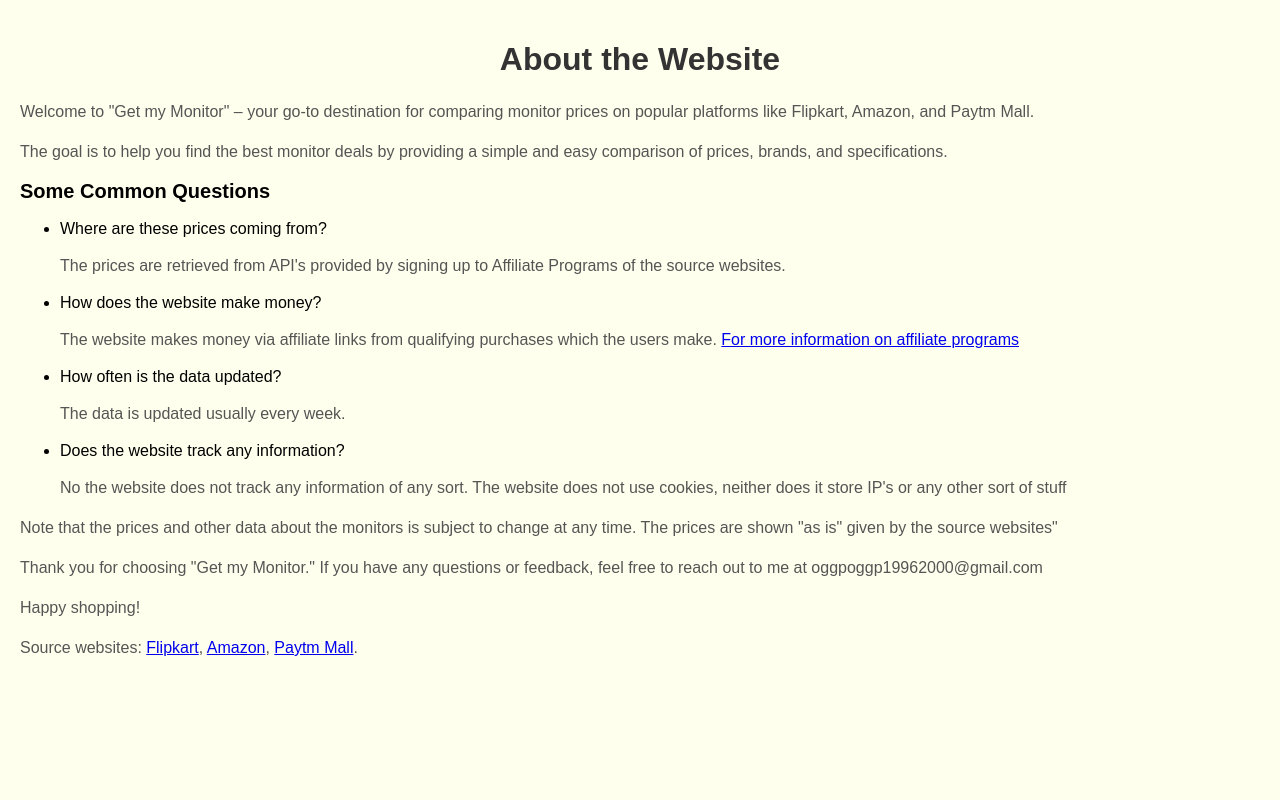
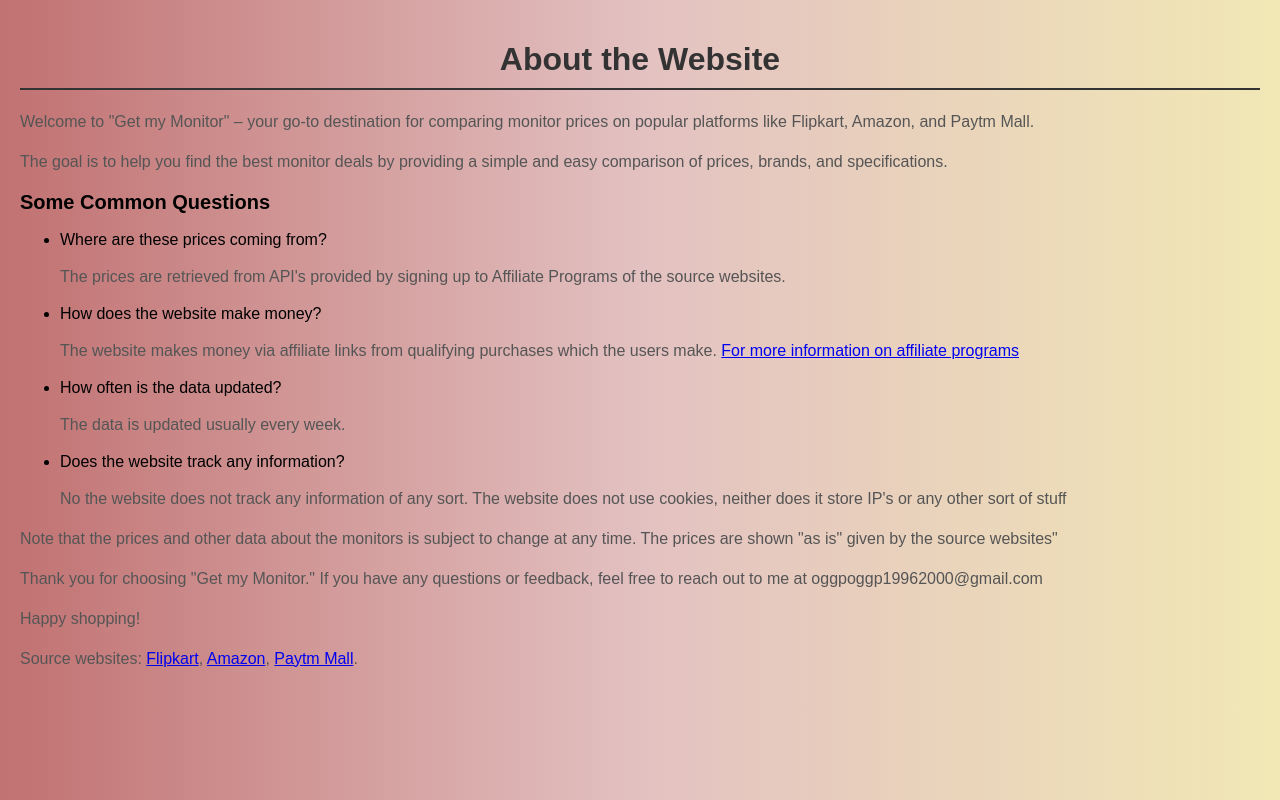
Before and after one commit to HarshMohanSason/getMyMonitors, a plain HTML site: page public/websiteInfo.html in a window 1280 px wide. Drawn offline with Linux system fonts and the light colour scheme.

Commit message:
Update websiteInfo.html
Updated the CSS

```diff
--- a/public/websiteInfo.html
+++ b/public/websiteInfo.html
@@ -7,16 +7,21 @@
     <style>
 
         body {
-            background-color: #FFFFED;
+          background: -webkit-linear-gradient(left, #c17171 0%,#e3c1c1 50%,#f1e8b5 100%);
             font-family: Arial, sans-serif;
             margin: 0;
-            padding: 20px; /* Add some padding for better readability */
+            padding: 20px;
         }
 
         h1 {
-            text-align: center;
-            color: #333;
-        }
+    text-align: center;
+    color: #333; /* Text color */
+    font-family: 'Arial', sans-serif;
+    margin-bottom: 20px;
+    border-bottom: 2px solid #333;
+    padding-bottom: 10px;
+}
+
 
         h2{
            font-Size: 20px;
@@ -25,7 +30,7 @@
         p {
             text-align: justify;
             line-height: 1.5;
-            color: #555; /* Slightly darker text color */
+            color: #555;
         }
     </style>
     <title>About the Website</title>
```
